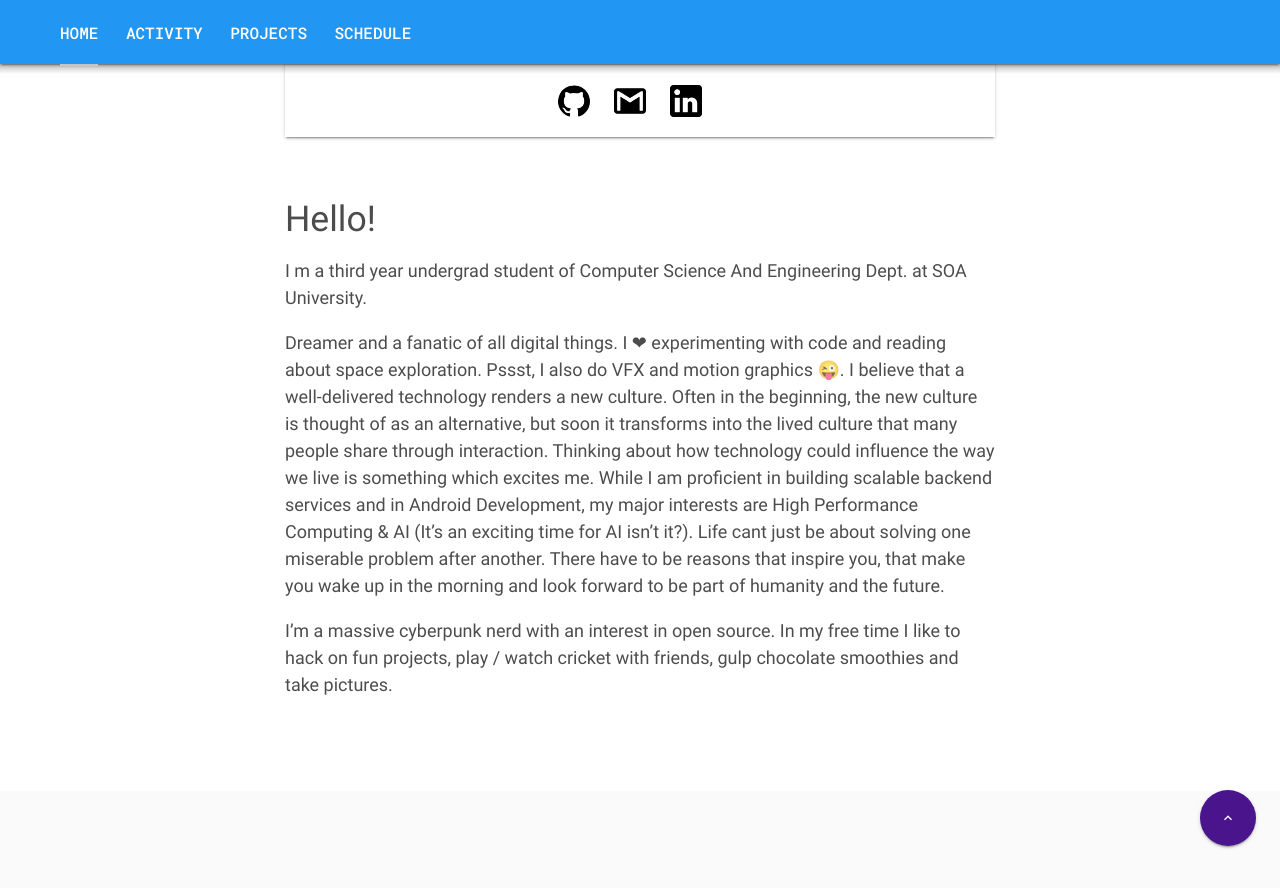
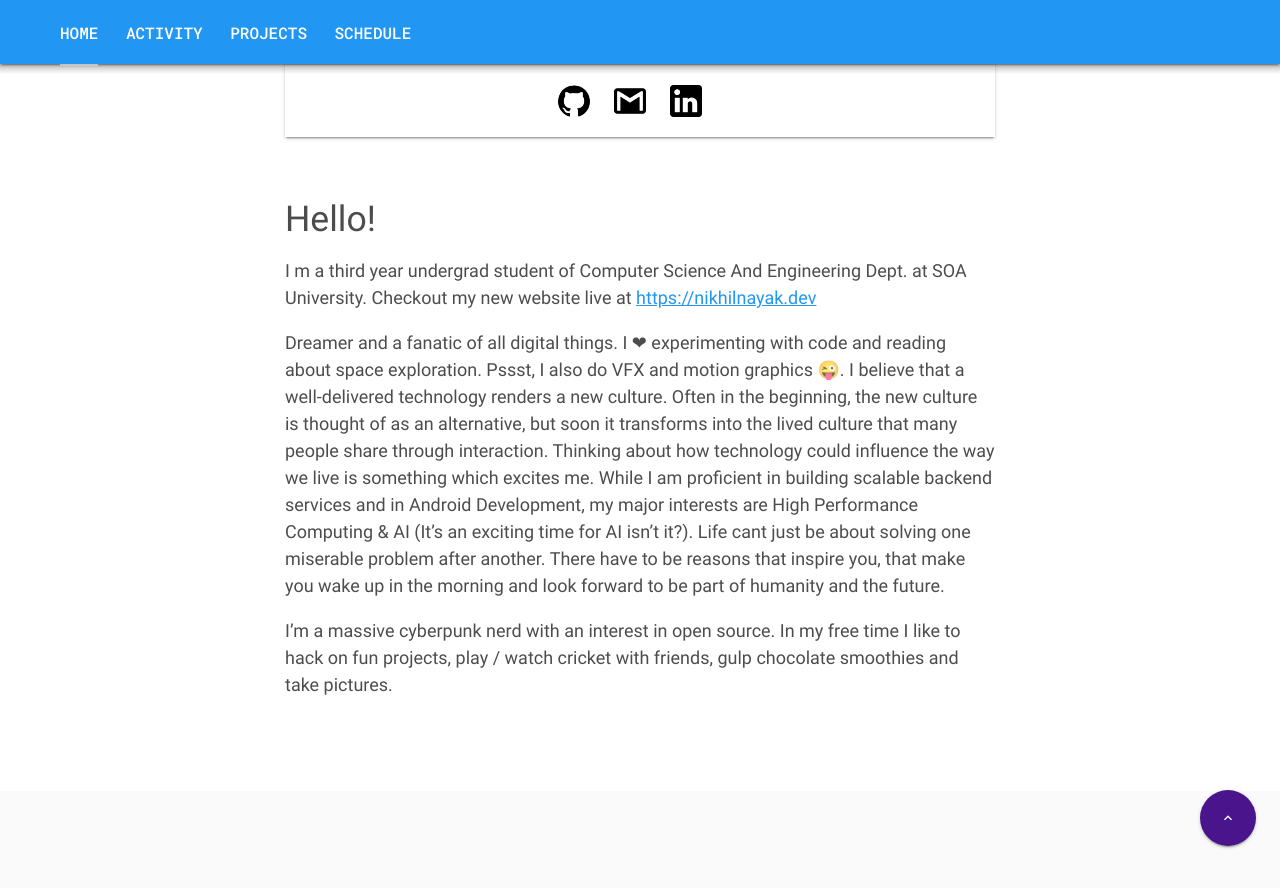
Before and after one commit to nikhilnayak98/blog, a Jekyll site: the page built from index.markdown, in a window 1280 px wide and 900 px high, scrolled down 445 px. Shown: the top 888 px of the window. Built offline with Jekyll 4.4.1, drawn with Linux system fonts in a browser that asks for light colours; nearby versions of some CDN libraries; comment, search, counter and statistics services are not loaded.

Commit message:
Update index.markdown

```diff
--- a/index.markdown
+++ b/index.markdown
@@ -25,7 +25,7 @@ title: Nikhil Nayak
 
 ## Hello!
 
-I m a third year undergrad student of Computer Science And Engineering Dept. at SOA University.
+I m a third year undergrad student of Computer Science And Engineering Dept. at SOA University. Checkout my new website live at <a href="https://nikhilnayak.dev">https://nikhilnayak.dev</a>
 
 
 Dreamer and a fanatic of all digital things. I ❤ experimenting with code and reading about space exploration. Pssst, I also do VFX and motion graphics 😜. I believe that a well-delivered technology renders a new culture. Often in the beginning, the new culture is thought of as an alternative, but soon it transforms into the lived culture that many people share through interaction. Thinking about how technology could influence the way we live is something which excites me. While I am proficient in building scalable backend services and in Android Development, my major interests are High Performance Computing & AI (It's an exciting time for AI isn't it?). Life cant just be about solving one miserable problem after another. There have to be reasons that inspire you, that make you wake up in the morning and look forward to be part of humanity and the future.
```
